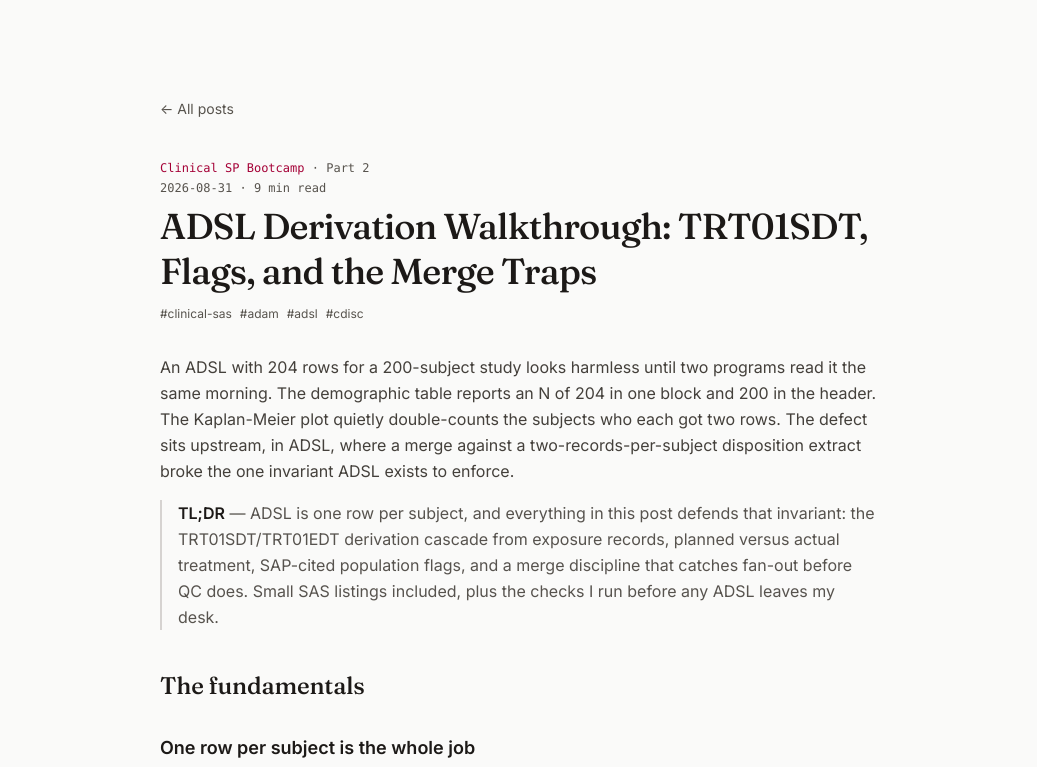
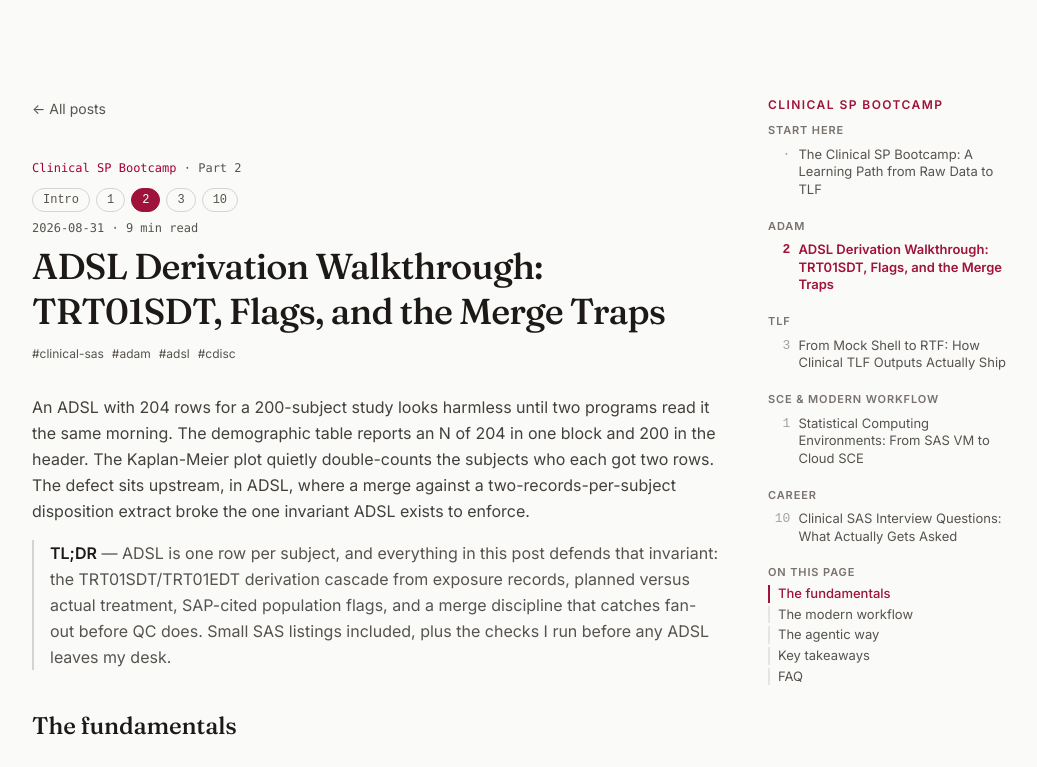
Before and after one commit to yanmingyu92/portfolio, an Astro site: page /blog/adsl-derivation-tutorial-trtstdt in a window 1280 px wide. Shown: the top 767 px of the page, without its empty margins (120-1157 px from the left). Built offline with nearby package versions, Linux system fonts and the light colour scheme; Astro itself is replaced by a stand-in of ours.

Commit message:
feat(blog): add series sidebar navigation to tutorial pages
- xl+ sticky sidebar: parts grouped by content line (Start Here/SDTM/
  ADaM/TLF/SCE/Career), current part highlighted, in-page h2 TOC with
  scroll-spy; grows automatically as weekly drip releases new parts
- mobile: horizontal part chips (current in rose) above the title
- h2 anchor ids assigned client-side, slugs match server-side extraction
- non-tutorial pages unaffected
- verified headless: sticky position, 0 missing TOC anchors, no page
  overflow at 375px, chips scroll internally

```diff
--- /dev/null
+++ b/src/data/bootcamp-lines.ts
@@ -0,0 +1,13 @@
+// Line grouping for the Clinical SP Bootcamp series sidebar.
+// part numbers = seriesOrder values in content/posts (docs/BOOTCAMP-SERIES-PLAN.md).
+export const seriesLines = [
+	{ label: 'Start Here', parts: [0] },
+	{ label: 'SDTM', parts: [4, 5, 6] },
+	{ label: 'ADaM', parts: [2, 7, 8, 9] },
+	{ label: 'TLF', parts: [3] },
+	{ label: 'SCE & Modern Workflow', parts: [1, 12, 13, 14] },
+	{ label: 'Career', parts: [10, 11] },
+];
+
+export const seriesSlugify = (s: string) =>
+	s.toLowerCase().replace(/[^a-z0-9]+/g, '-').replace(/^-+|-+$/g, '');
--- a/src/pages/blog/[slug].astro
+++ b/src/pages/blog/[slug].astro
@@ -3,6 +3,7 @@
 import '../../styles/global.css';
 import { getCollection, render } from 'astro:content';
 import { getPublication } from '../../data/publications';
+import { seriesLines, seriesSlugify } from '../../data/bootcamp-lines';
 import Newsletter from '../../components/Newsletter.astro';
 
 export async function getStaticPaths() {
@@ -24,6 +25,7 @@ let seriesPrev: typeof post | undefined;
 let seriesNext: typeof post | undefined;
 let seriesIndex = 0;
 let seriesTotal = 0;
+let sideGroups: { label: string; items: { id: string; order: number; title: string; current: boolean }[] }[] = [];
 if (post.data.series) {
 	const all = await getCollection('posts', ({ data }) => !data.draft && data.series === post.data.series);
 	const ordered = all.sort((a, b) => (a.data.seriesOrder ?? 99) - (b.data.seriesOrder ?? 99));
@@ -31,7 +33,25 @@ if (post.data.series) {
 	seriesIndex = ordered.findIndex(p => p.id === post.id);
 	if (seriesIndex > 0) seriesPrev = ordered[seriesIndex - 1];
 	if (seriesIndex >= 0 && seriesIndex < ordered.length - 1) seriesNext = ordered[seriesIndex + 1];
+
+	// Sidebar groups: published parts grouped by content line.
+	sideGroups = seriesLines
+		.map(g => ({
+			label: g.label,
+			items: ordered
+				.filter(p => g.parts.includes(p.data.seriesOrder ?? -1))
+				.map(p => ({ id: p.id, order: p.data.seriesOrder ?? 0, title: p.data.title, current: p.id === post.id })),
+		}))
+		.filter(g => g.items.length > 0);
 }
+
+// In-page TOC: h2 headings extracted server-side; ids assigned client-side with the same slugify.
+const isTutorial = post.data.kind === 'tutorial';
+const tocItems = isTutorial
+	? [...(post.body || '').matchAll(/^## (.+)$/gm)]
+		.map(m => m[1].trim())
+		.map(t => ({ title: t, id: 'h2-' + seriesSlugify(t) }))
+	: [];
 
 const jsonLd: Record<string, unknown> = {
 	'@context': 'https://schema.org',
@@ -74,7 +94,12 @@ if (post.data.kind === 'tutorial') jsonLd.articleSection = SERIES_TITLE;
 		<script type="application/ld+json" set:html={JSON.stringify(jsonLd)} />
 	</head>
 	<body class="bg-[#fafaf9] text-stone-900">
-		<main class="max-w-3xl mx-auto px-6 py-16 sm:py-24">
+		<main class:list={[
+			'px-6 py-16 sm:py-24',
+			isTutorial ? 'mx-auto max-w-3xl xl:max-w-5xl' : 'max-w-3xl mx-auto',
+		]}>
+		<div class={isTutorial ? 'xl:grid xl:grid-cols-[minmax(0,1fr)_15rem] xl:gap-12' : ''}>
+			<div class="min-w-0">
 		<a href="/blog.html" class="text-sm text-stone-600 hover:text-stone-900 transition-colors">← All posts</a>
 		{post.data.series && (
 			<p class="mt-10 text-xs font-mono text-rose-800">
@@ -82,6 +107,17 @@ if (post.data.kind === 'tutorial') jsonLd.articleSection = SERIES_TITLE;
 				{post.data.seriesOrder !== undefined && <span class="text-stone-600"> · {post.data.seriesOrder === 0 ? 'Series intro' : `Part ${post.data.seriesOrder}`}</span>}
 			</p>
 		)}
+
+		{isTutorial && (
+			<nav class="series-chips xl:hidden" aria-label="Jump to series part">
+				{sideGroups.flatMap(g => g.items).sort((a, b) => a.order - b.order).map(item => (
+					item.current
+						? <span class="series-chip current">{item.order === 0 ? 'Intro' : item.order}</span>
+						: <a class="series-chip" href={`/blog/${item.id}.html`}>{item.order === 0 ? 'Intro' : item.order}</a>
+				))}
+			</nav>
+		)}
+
 		<p class={(post.data.series ? 'mt-1' : 'mt-10') + " text-xs font-mono text-stone-600"}>
 				{post.data.date.toISOString().slice(0, 10)} · {readingTime} min read
 			</p>
@@ -132,6 +168,59 @@ if (post.data.kind === 'tutorial') jsonLd.articleSection = SERIES_TITLE;
 			</p>
 
 			<Newsletter />
+			</div>
+
+			{isTutorial && (
+				<aside class="series-sidebar" aria-label="Series navigation">
+					<p class="eyebrow mb-2">{SERIES_TITLE}</p>
+					{sideGroups.map(g => (
+						<div class="series-side-group">
+							<p class="series-side-label">{g.label}</p>
+							{g.items.map(item => (
+								item.current
+									? <span class="series-side-item current"><span class="n">{item.order === 0 ? '·' : item.order}</span>{item.title}</span>
+									: <a class="series-side-item" href={`/blog/${item.id}.html`}><span class="n">{item.order === 0 ? '·' : item.order}</span>{item.title}</a>
+							))}
+						</div>
+					))}
+					{tocItems.length > 0 && (
+						<div class="series-side-group">
+							<p class="series-side-label">On this page</p>
+							<nav class="series-toc">
+								{tocItems.map(t => <a href={`#${t.id}`}>{t.title}</a>)}
+							</nav>
+						</div>
+					)}
+				</aside>
+			)}
+		</div>
 		</main>
+
+		{isTutorial && (
+			<script>
+				// Assign h2 ids deterministically (matches server-side slugify) + TOC scroll-spy.
+				const slugify = s => s.toLowerCase().replace(/[^a-z0-9]+/g, '-').replace(/^-+|-+$/g, '');
+				const used = new Set();
+				document.querySelectorAll('.prose-custom h2').forEach(h => {
+					let id = 'h2-' + slugify(h.textContent || '');
+					while (used.has(id)) id += '-x';
+					used.add(id);
+					h.id = id;
+				});
+				const links = [...document.querySelectorAll('.series-toc a')];
+				if (links.length) {
+					const map = new Map(links.map(a => [a.getAttribute('href').slice(1), a]));
+					const spy = new IntersectionObserver(entries => {
+						for (const e of entries) {
+							if (e.isIntersecting) {
+								links.forEach(a => a.classList.remove('active'));
+								map.get(e.target.id)?.classList.add('active');
+							}
+						}
+					}, { rootMargin: '-10% 0px -80% 0px' });
+					document.querySelectorAll('.prose-custom h2[id]').forEach(h => spy.observe(h));
+				}
+			</script>
+		)}
 	</body>
 </html>
--- a/src/styles/global.css
+++ b/src/styles/global.css
@@ -223,3 +223,90 @@ section[id] {
 	font-family: ui-monospace, monospace;
 	color: #57534e;
 }
+
+/* ---- Tutorial series sidebar (xl+) and chips (mobile) ---- */
+
+.prose-custom h2[id] { scroll-margin-top: 1.5rem; }
+
+.series-chips {
+	display: flex;
+	gap: 0.375rem;
+	overflow-x: auto;
+	margin-top: 0.75rem;
+	padding-bottom: 0.25rem;
+	-webkit-overflow-scrolling: touch;
+}
+.series-chip {
+	flex: none;
+	border: 1px solid #d6d3d1;
+	border-radius: 9999px;
+	padding: 0.125rem 0.625rem;
+	font-size: 0.75rem;
+	font-family: ui-monospace, monospace;
+	color: #57534e;
+	white-space: nowrap;
+	text-decoration: none;
+}
+a.series-chip:hover { border-color: #9f1239; color: #9f1239; }
+.series-chip.current {
+	background: #9f1239;
+	border-color: #9f1239;
+	color: #fafaf9;
+}
+
+.series-sidebar { display: none; }
+
+@media (min-width: 1280px) {
+	.series-sidebar {
+		display: block;
+		position: sticky;
+		top: 2rem;
+		align-self: start;
+		max-height: calc(100vh - 4rem);
+		overflow-y: auto;
+		font-size: 0.8125rem;
+		padding-bottom: 1rem;
+	}
+}
+.series-side-group { margin-bottom: 1rem; }
+.series-side-label {
+	font-size: 0.6875rem;
+	font-weight: 600;
+	letter-spacing: 0.08em;
+	text-transform: uppercase;
+	color: #78716c;
+	margin-bottom: 0.25rem;
+}
+.series-side-item {
+	display: flex;
+	gap: 0.5rem;
+	padding: 0.2rem 0;
+	color: #57534e;
+	text-decoration: none;
+	line-height: 1.35;
+}
+a.series-side-item:hover { color: #9f1239; }
+.series-side-item .n {
+	flex: none;
+	min-width: 1.4rem;
+	font-family: ui-monospace, monospace;
+	color: #a8a29e;
+	text-align: right;
+}
+.series-side-item.current { color: #9f1239; font-weight: 600; }
+.series-side-item.current .n { color: #9f1239; }
+
+.series-toc { display: flex; flex-direction: column; gap: 0.2rem; }
+.series-toc a {
+	color: #57534e;
+	text-decoration: none;
+	border-left: 2px solid #e7e5e4;
+	padding-left: 0.5rem;
+	line-height: 1.35;
+}
+.series-toc a:hover { color: #9f1239; }
+.series-toc a.active {
+	color: #9f1239;
+	border-left-color: #9f1239;
+	font-weight: 500;
+}
```
